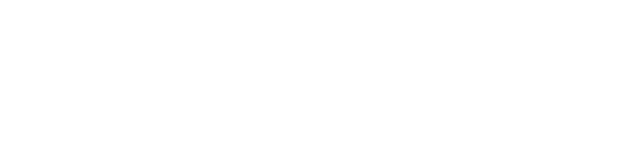
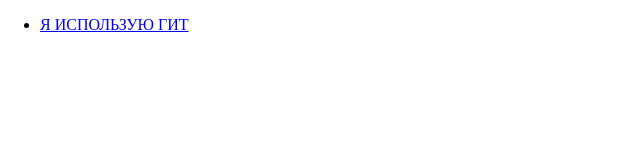
Before and after one commit to DanMarkov/test, a plain HTML site: page index.html in a window 1280 px wide. Shown: the whole page, without its empty margins (0-640 px from the left). Drawn offline with Linux system fonts and the light colour scheme.

Commit message:
add a link in html file

```diff
--- a/index.html
+++ b/index.html
@@ -8,6 +8,10 @@
     <title>Document</title>
 </head>
 <body>
-
+    <div>
+        <ul>
+            <li><a href="#">Я ИСПОЛЬЗУЮ ГИТ</a></li>
+        </ul>
+    </div>
 </body>
 </html>
```
